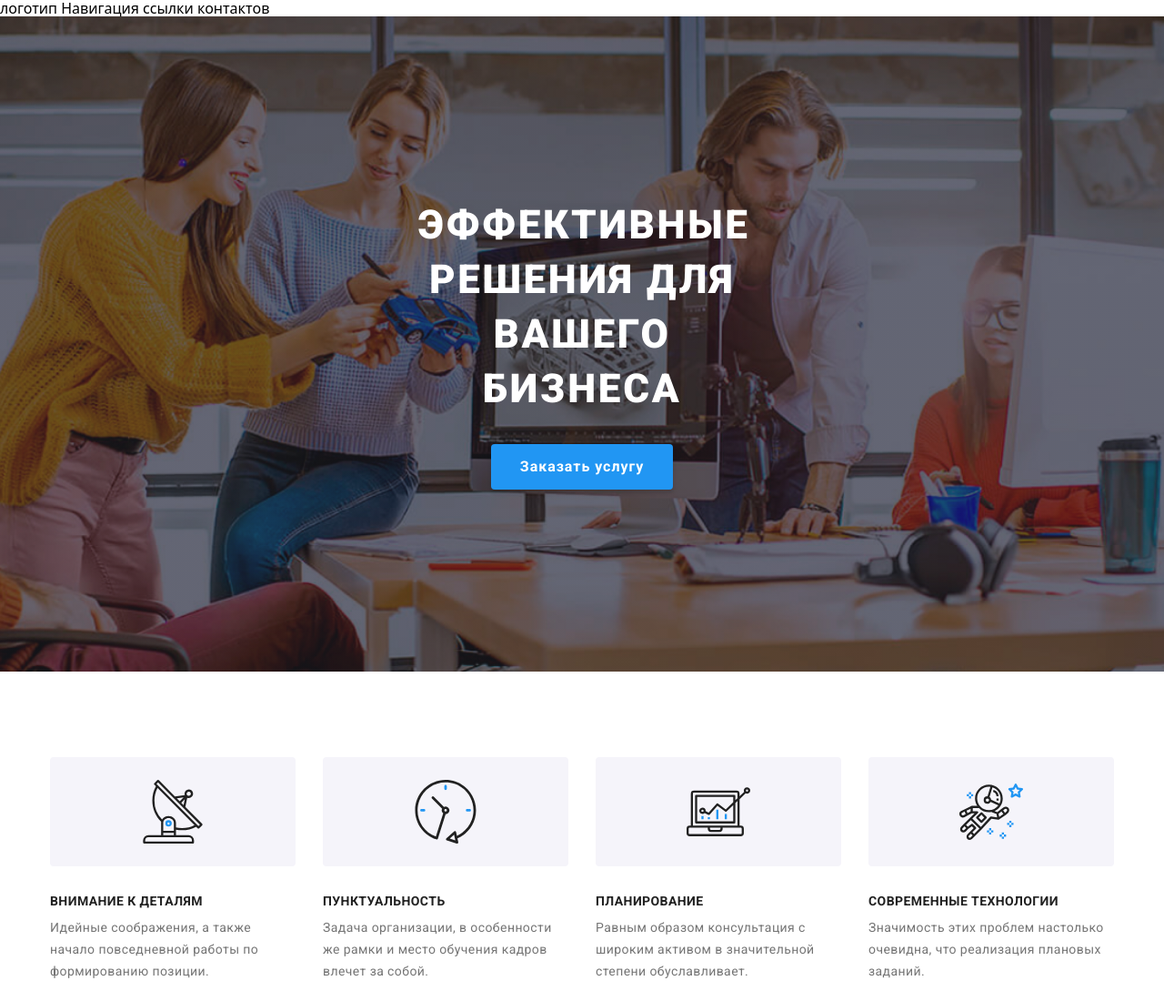
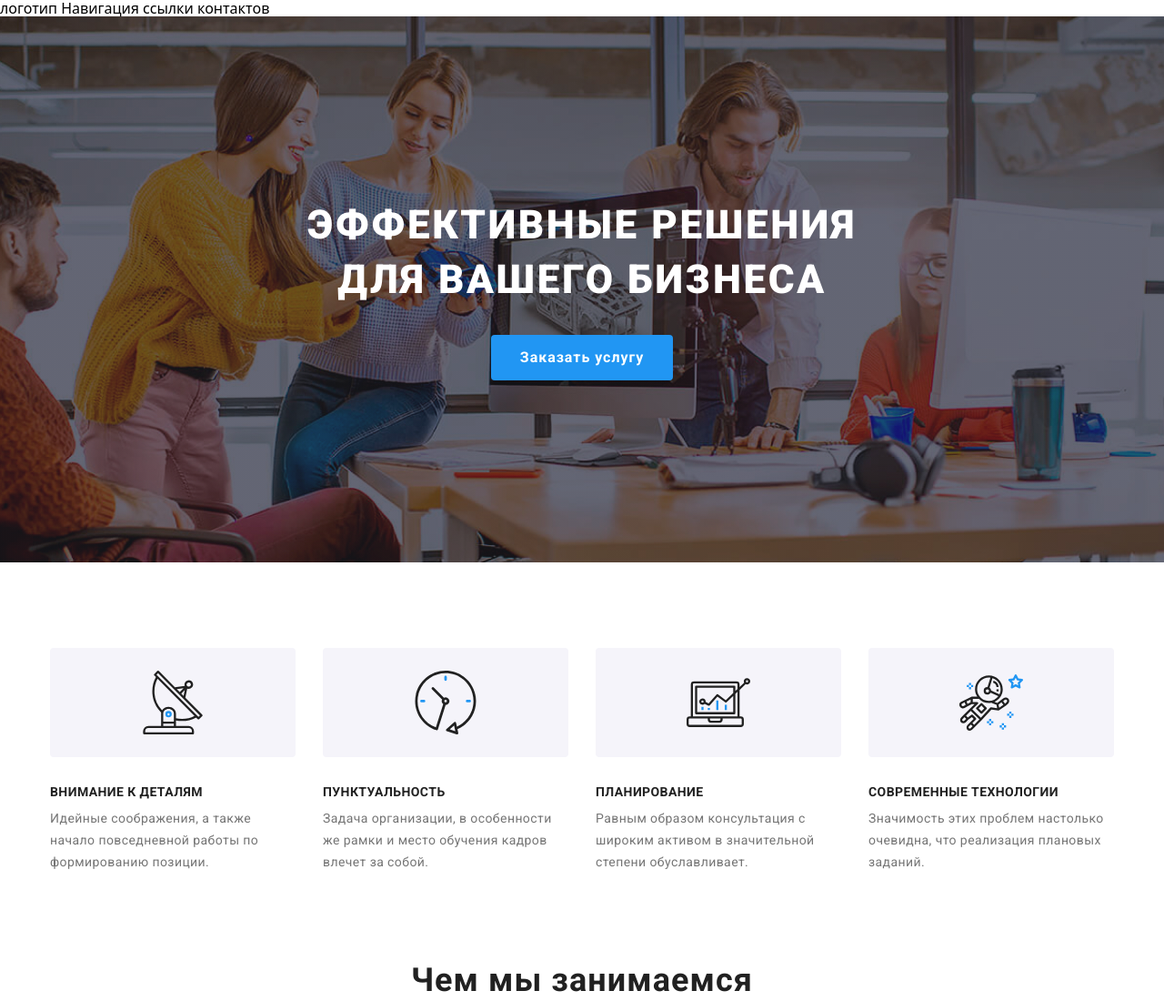
Before and after one commit to IvanProd/goit-markup-hw-08, a plain HTML site: page index.html in a window 1280 px wide. Shown: the top 1100 px of the page at 91% size. Drawn offline with nearby package versions, Linux system fonts and the light colour scheme.

Commit message:
Адаптивная верстка
Закончил секцию героя

```diff
--- a/componets/main-pages/_hero.scss
+++ b/componets/main-pages/_hero.scss
@@ -3,6 +3,10 @@
     max-width: 480px;
     min-height: 400px;
     margin: 0 auto 0 auto;
+
+    @media screen and (min-width:768px) {
+        max-width: 768px;
+    }
 
     @media screen and (min-width: 1200px) {
         max-width: 1600px;
@@ -97,10 +101,14 @@
     color: $hero-text-color;
 
     @media screen and (min-width: 1200px) {
-        width: 696;
+        width: 696px;
         min-height: 120px;
+
+        font-weight: 900;
         font-size: 44px;
         line-height: 1.363;
+        letter-spacing: 0.06em;
+
     }
 }
 // кнопка для формы
```
Also changed, not shown: css/main.css, css/main.min.css, 2 other files.
